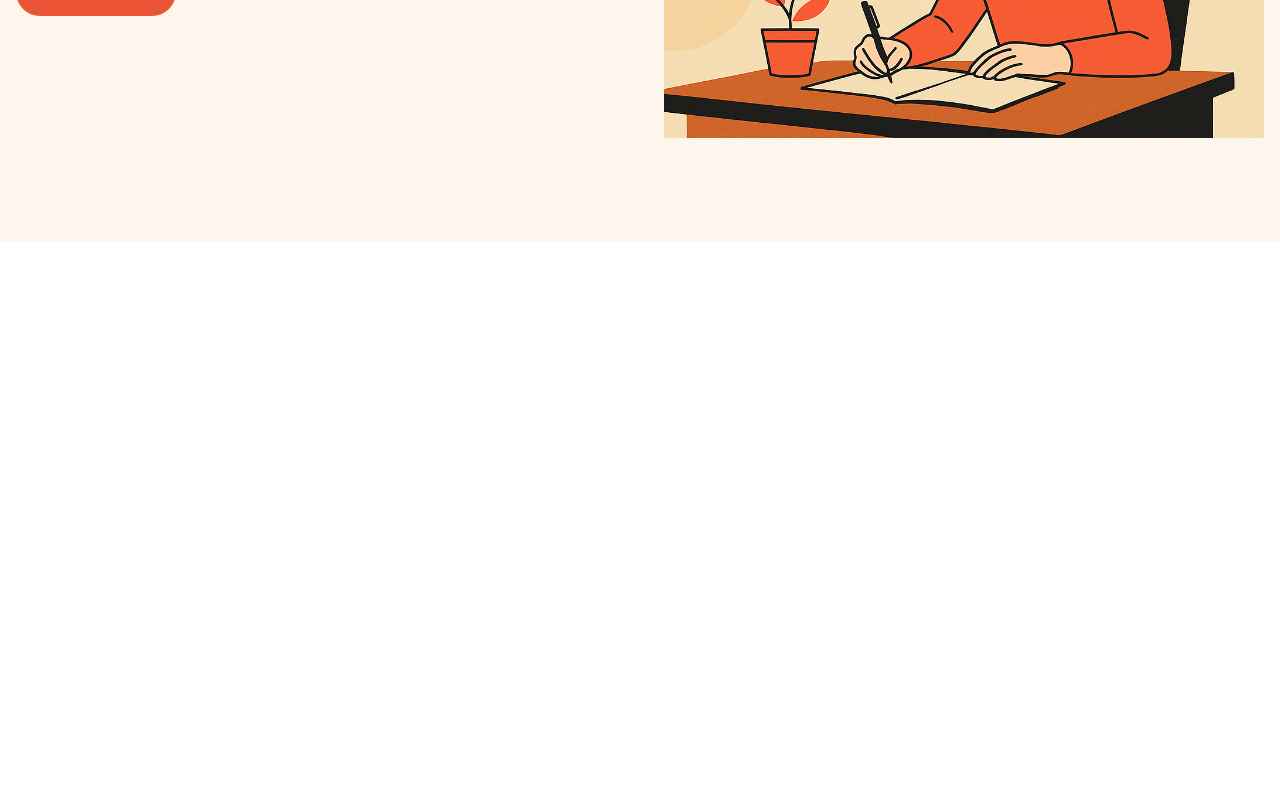
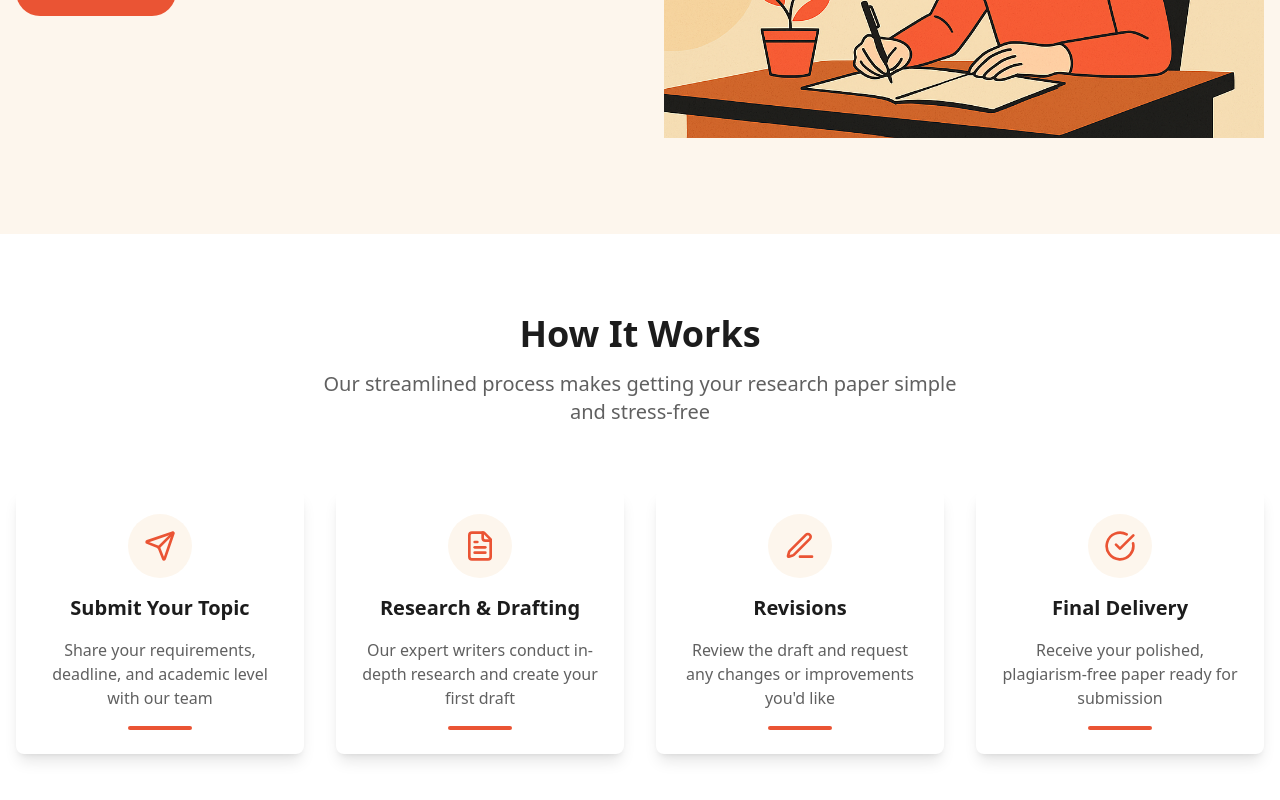
Before and after one commit to PrashPrash-do/lovable-hero-canvas, a React (Vite) app: page / in a window 1280 px wide. Shown: the part 558-1358 px from the top of the page. Before the commit the page ends 800 px from the top, so only its background shows below. Built offline with nearby package versions, Linux system fonts and the light colour scheme.

Commit message:
feat: Implement hero section
Implement the hero section with the specified headline, subheadline, CTA button, and visual element.

```diff
--- a/src/pages/Index.tsx
+++ b/src/pages/Index.tsx
@@ -1,9 +1,12 @@
 
 import { Button } from "@/components/ui/button";
+import { Card, CardContent } from "@/components/ui/card";
+import { CheckCircle, FileText, PenLine, Send } from "lucide-react";
 
 const Index = () => {
   return (
     <div className="min-h-screen bg-versapro-beige">
+      {/* Hero Section */}
       <div className="container mx-auto px-4 py-16 md:py-24">
         <div className="grid grid-cols-1 lg:grid-cols-2 gap-12 items-center">
           <div className="space-y-8">
@@ -28,6 +31,84 @@ const Index = () => {
           </div>
         </div>
       </div>
+
+      {/* How It Works Section */}
+      <div className="bg-white py-20">
+        <div className="container mx-auto px-4">
+          <div className="text-center mb-16">
+            <h2 className="text-3xl md:text-4xl font-bold text-versapro-charcoal mb-4">How It Works</h2>
+            <p className="text-xl text-versapro-charcoal/70 max-w-2xl mx-auto">
+              Our streamlined process makes getting your research paper simple and stress-free
+            </p>
+          </div>
+
+          <div className="grid grid-cols-1 md:grid-cols-2 lg:grid-cols-4 gap-8">
+            {/* Step 1 */}
+            <Card className="border-none shadow-lg hover:shadow-xl transition-shadow duration-300">
+              <CardContent className="pt-6">
+                <div className="flex flex-col items-center text-center space-y-4">
+                  <div className="bg-versapro-beige p-4 rounded-full">
+                    <Send className="h-8 w-8 text-versapro-red" />
+                  </div>
+                  <h3 className="text-xl font-semibold text-versapro-charcoal">Submit Your Topic</h3>
+                  <p className="text-versapro-charcoal/70">
+                    Share your requirements, deadline, and academic level with our team
+                  </p>
+                  <div className="h-1 w-16 bg-versapro-red rounded-full mt-4"></div>
+                </div>
+              </CardContent>
+            </Card>
+
+            {/* Step 2 */}
+            <Card className="border-none shadow-lg hover:shadow-xl transition-shadow duration-300">
+              <CardContent className="pt-6">
+                <div className="flex flex-col items-center text-center space-y-4">
+                  <div className="bg-versapro-beige p-4 rounded-full">
+                    <FileText className="h-8 w-8 text-versapro-red" />
+                  </div>
+                  <h3 className="text-xl font-semibold text-versapro-charcoal">Research & Drafting</h3>
+                  <p className="text-versapro-charcoal/70">
+                    Our expert writers conduct in-depth research and create your first draft
+                  </p>
+                  <div className="h-1 w-16 bg-versapro-red rounded-full mt-4"></div>
+                </div>
+              </CardContent>
+            </Card>
+
+            {/* Step 3 */}
+            <Card className="border-none shadow-lg hover:shadow-xl transition-shadow duration-300">
+              <CardContent className="pt-6">
+                <div className="flex flex-col items-center text-center space-y-4">
+                  <div className="bg-versapro-beige p-4 rounded-full">
+                    <PenLine className="h-8 w-8 text-versapro-red" />
+                  </div>
+                  <h3 className="text-xl font-semibold text-versapro-charcoal">Revisions</h3>
+                  <p className="text-versapro-charcoal/70">
+                    Review the draft and request any changes or improvements you'd like
+                  </p>
+                  <div className="h-1 w-16 bg-versapro-red rounded-full mt-4"></div>
+                </div>
+              </CardContent>
+            </Card>
+
+            {/* Step 4 */}
+            <Card className="border-none shadow-lg hover:shadow-xl transition-shadow duration-300">
+              <CardContent className="pt-6">
+                <div className="flex flex-col items-center text-center space-y-4">
+                  <div className="bg-versapro-beige p-4 rounded-full">
+                    <CheckCircle className="h-8 w-8 text-versapro-red" />
+                  </div>
+                  <h3 className="text-xl font-semibold text-versapro-charcoal">Final Delivery</h3>
+                  <p className="text-versapro-charcoal/70">
+                    Receive your polished, plagiarism-free paper ready for submission
+                  </p>
+                  <div className="h-1 w-16 bg-versapro-red rounded-full mt-4"></div>
+                </div>
+              </CardContent>
+            </Card>
+          </div>
+        </div>
+      </div>
     </div>
   );
 };
```
